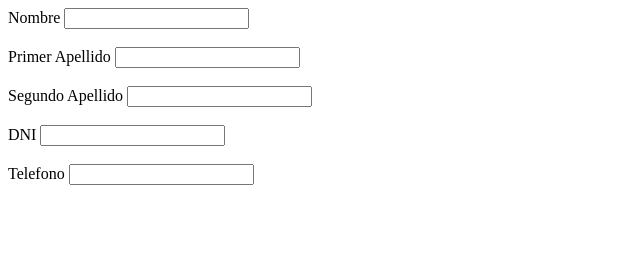
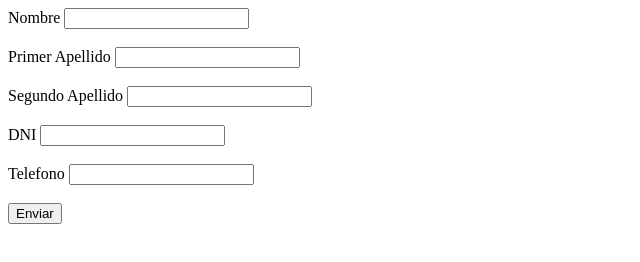
Before and after one commit to RTerabyte/AP4_PI, a website: page Frontend/index.html in a window 1280 px wide. Shown: the whole page, without its empty margins (0-640 px from the left). Drawn offline with Linux system fonts and the light colour scheme.

Commit message:
index.html con ruta post acabado

```diff
--- a/Frontend/index.html
+++ b/Frontend/index.html
@@ -12,6 +12,7 @@
       Segundo Apellido <input type="text" name="segundo apellido" /><br /><br />
       DNI <input type="text" name="dni" /><br /><br />
       Telefono <input type="text" name="telefono" /><br /><br />
+      <button type="submit">Enviar</button>
     </form>
   </body>
 </html>
--- a/src/routes/index.js
+++ b/src/routes/index.js
@@ -26,6 +26,7 @@ router.get("/ruta4", (req, res) => {
   console.log("Alguien a accedido desde la ruta 4");
   res.send("Hola desde la ruta 4");
 });
+//Utilizamos esta para la AP6
 router.get("/ruta5", (req, res) => {
   console.log("Alguien a accedido desde la ruta 5");
   res.send("Hola desde la ruta 5");
@@ -52,6 +53,7 @@ router.post("/rutaPOST4", (req, res) => {
   console.log("Alguien a accedido a la ruta POST 4");
   res.send("Hola desde la ruta POST 4");
 });
+//Utilizamos esta para la AP6
 router.post("/rutaPOST5", (req, res) => {
   req.body = "Guardamos los datos de los formularios";
   console.log("Alguien a accedido a la ruta POST 5");
```
